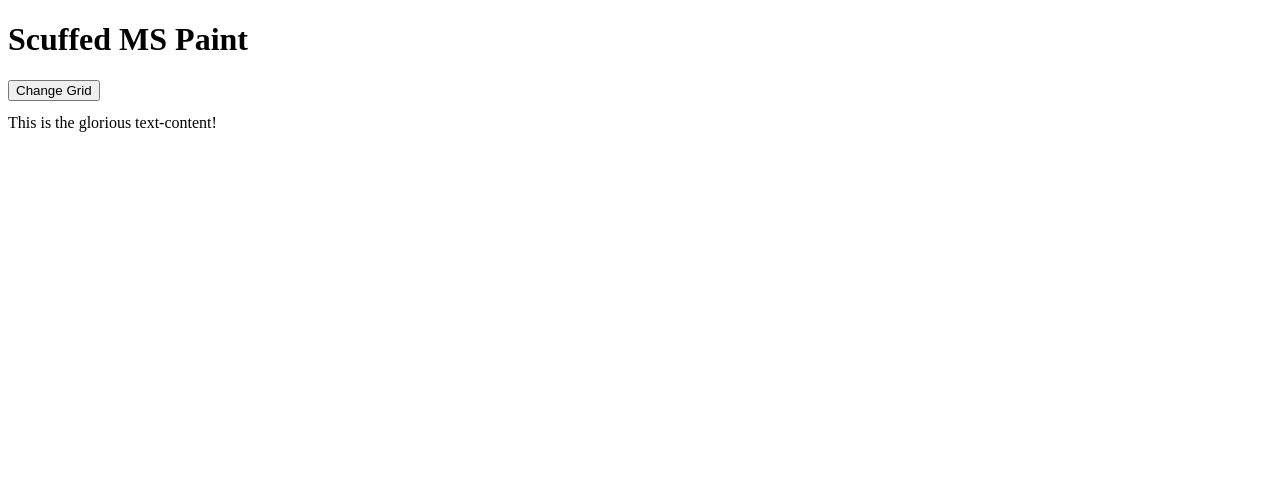
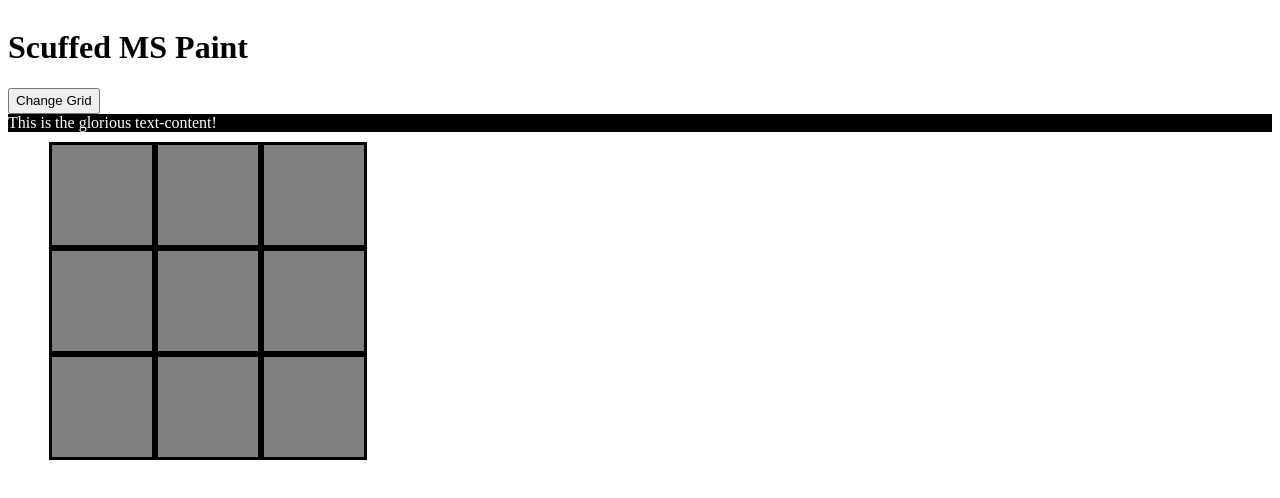
Before and after one commit to kenaniscoding/odin_draw, a plain HTML site: page index.html in a window 1280 px wide. Drawn offline with Linux system fonts and the light colour scheme.

Commit message:
hardcoded grid

```diff
--- a/index.html
+++ b/index.html
@@ -14,6 +14,19 @@
     <pre id="log"></pre>
   </div>
   <div class="container" id="container">
+      <!-- for loop row -->
+      <!-- for loop column -->
+  </div>
+  <div class="manualDiv">
+      <div class="child"></div>
+      <div class="child"></div>
+      <div class="child"></div>
+      <div class="child"></div>
+      <div class="child"></div>
+      <div class="child"></div>
+      <div class="child"></div>
+      <div class="child"></div>
+      <div class="child"></div>
   </div>
 </body>
 </html>
--- a/script.js
+++ b/script.js
@@ -3,12 +3,14 @@
 // newDiv.style.cssText = "color: blue; background: black;";
 // newDiv.setAttribute("style", "color: blue; background: black");
 document.addEventListener('DOMContentLoaded', () => {
+  const defaultGrid = 16;
   const container = document.querySelector("#container");
   const content = document.createElement("div");
   content.classList.add("content");
   content.textContent = "This is the glorious text-content!";
+  content.setAttribute("style","color: white; background: black");
+  container.appendChild(content);
 
-  container.appendChild(content);
   const gridButton = document.querySelector("#gridButton");
   const log = document.querySelector("#log");
   gridButton.addEventListener("click", () => {
--- a/style.css
+++ b/style.css
@@ -0,0 +1,26 @@
+body {
+  display: flex;
+  flex-direction: column;
+}
+
+.header {
+  display: flex;
+}
+
+.manualDiv {
+  display: flex;
+  align-items: center;
+  justify-content: center;
+  max-width: 400px;
+  margin: 10px 0px;
+  flex-wrap: wrap;
+}
+.child {
+  background-color: gray;
+  border-style: solid;
+  border-color: black;
+  padding: 50px;
+}
+.child:hover{
+  background-color: white;
+}
```
